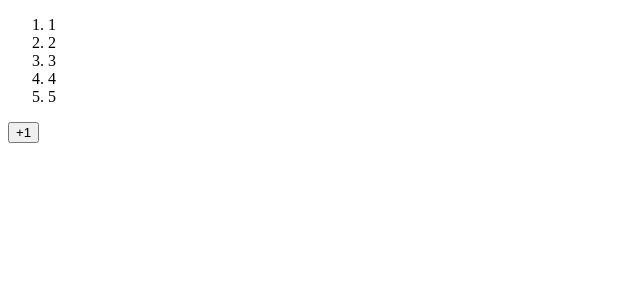
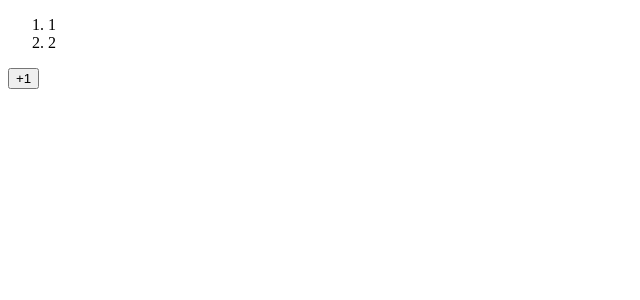
Before and after one commit to cazser/useProxy, a React (Vite) app: page / in a window 1280 px wide. Shown: the top 300 px of the page, without its empty margins (0-640 px from the left). Built offline with nearby package versions, Linux system fonts and the light colour scheme.

Commit message:
深代理

```diff
--- a/src/components/test.jsx
+++ b/src/components/test.jsx
@@ -2,15 +2,14 @@ import { useState } from 'react';
 import useProxy from './useProxy';
 
 const Test = ()=>{
- const array = useProxy([1,2,3,4,5]);
+ const array = useProxy([{value:1},{value:2}]);
 const onClick =()=>{
-  array[0]++;
-  console.log(array.reduce((a,b)=>a+b,0));
+  array[0].value++;
 }
 return (
      <div>
       <ol>
-        {array.map((item, index)=><li key={index}>{item}</li> ) }
+        {array.map((item, index)=><li key={index}>{item.value}</li> ) }
       </ol>
       <button onClick={onClick}>+1</button>
      </div>
```
